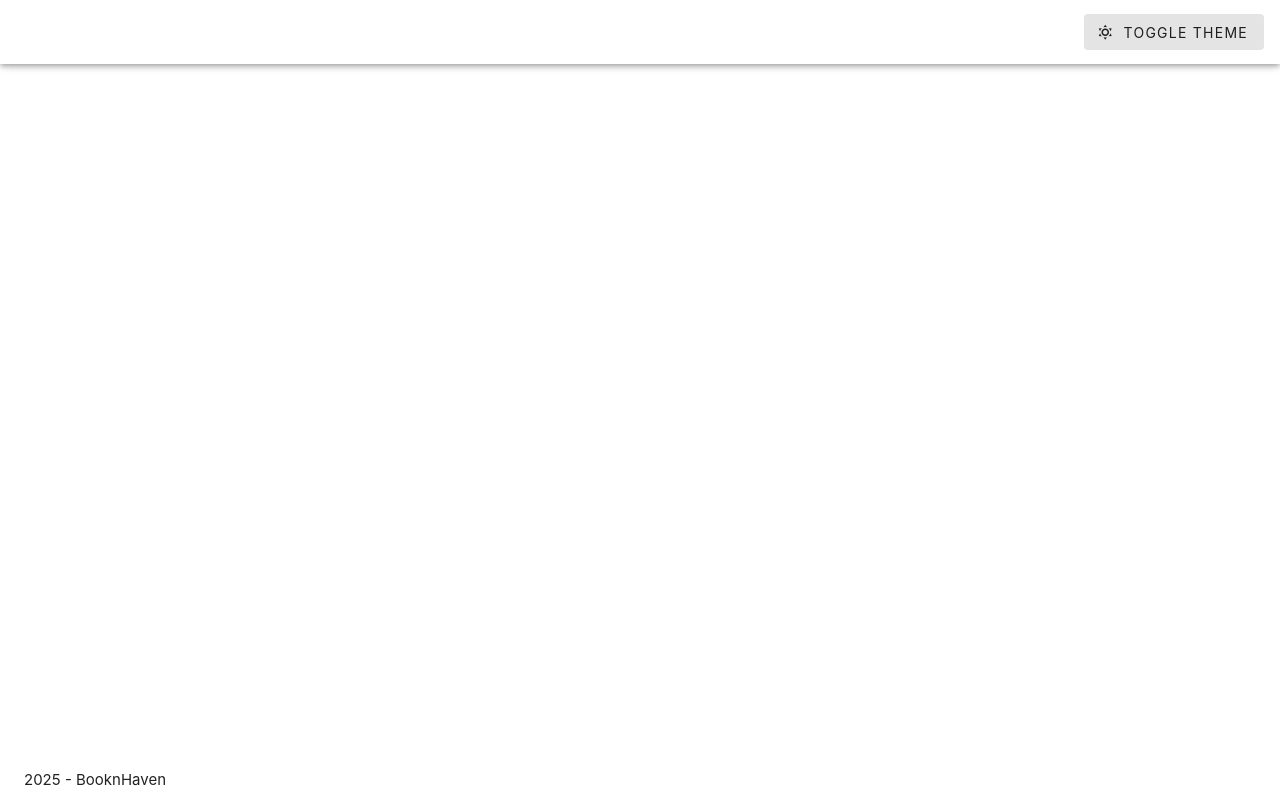
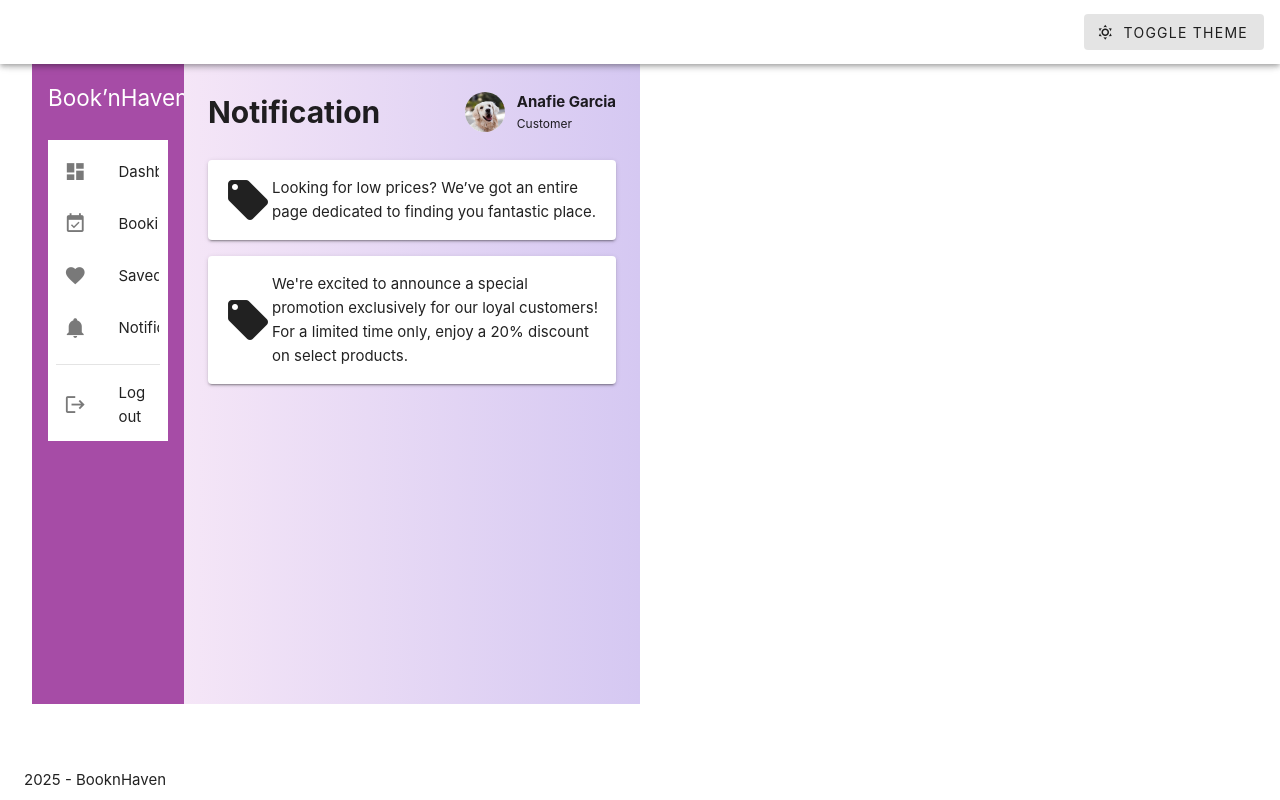
Before and after one commit to krpenaflor/Book-n-Haven, a Vue app: page /notification in a window 1280 px wide. Built offline with nearby package versions, Linux system fonts and the light colour scheme.

Commit message:
notif vue codes

```diff
--- a/src/views/BookingsView.vue
+++ b/src/views/BookingsView.vue
@@ -5,20 +5,39 @@ import { useRouter } from 'vue-router'
 const theme = ref('light')
 const router = useRouter()
 
-
 function onClick() {
   theme.value = theme.value === 'light' ? 'dark' : 'light'
 }
 
+function navigateTo(route) {
+  router.push({ name: route })
+}
 
-
+const bookings = [
+  {
+    id: 1,
+    name: "GARCIA'S BH",
+    status: 'Completed',
+    date: 'May 1',
+    price: '₱1,500',
+    image: 'https://via.placeholder.com/150'
+  },
+  {
+    id: 2,
+    name: 'BH NAME',
+    status: 'Cancelled',
+    date: 'May 17',
+    price: '₱2,000',
+    image: 'https://via.placeholder.com/150'
+  }
+]
 </script>
-
 
 <template>
   <v-app :theme="theme">
-    <!-- App Bar with Theme Toggle -->
+    <!-- App Bar -->
     <v-app-bar class="px-3">
+      <v-toolbar-title>Book’nHaven</v-toolbar-title>
       <v-spacer></v-spacer>
       <v-btn
         @click="onClick"
@@ -28,7 +47,54 @@ function onClick() {
       </v-btn>
     </v-app-bar>
 
+    <v-main class="d-flex">
+      <!-- Sidebar -->
+      <div class="pa-4" style="width: 250px; background-color: #a64ca6; color: white;">
+        <h2 class="mb-6">Book’nHaven</h2>
+        <v-list dense nav>
+          <v-list-item @click="navigateTo('customer')" prepend-icon="mdi-view-dashboard">Dashboard</v-list-item>
+          <v-list-item @click="navigateTo('bookings')" prepend-icon="mdi-calendar-check">Bookings</v-list-item>
+          <v-list-item @click="navigateTo('saved')" prepend-icon="mdi-heart">Saved</v-list-item>
+          <v-list-item @click="navigateTo('notification')" prepend-icon="mdi-bell">Notification</v-list-item>
+          <v-divider class="my-3"></v-divider>
+          <v-list-item @click="navigateTo('login')" prepend-icon="mdi-logout">Log out</v-list-item>
+        </v-list>
+      </div>
 
+      <!-- Main Content -->
+      <v-container fluid>
+        <h1 class="mt-6 mb-4">BOOKINGS</h1>
+        <v-row>
+          <v-col cols="12" sm="6" md="4" v-for="bh in 3" :key="bh">
+            <v-card>
+              <v-img src="https://via.placeholder.com/300x200" height="200px" />
+            </v-card>
+          </v-col>
+        </v-row>
+
+        <!-- Bookings Section -->
+        <h3 class="mt-6 mb-3">Butuan City</h3>
+        <v-row>
+          <v-col cols="12" md="6" v-for="booking in bookings" :key="booking.id">
+            <v-card class="mb-4">
+              <v-img :src="booking.image" height="200px" class="rounded-t mx-auto" contain></v-img>
+              <v-card-text>
+                <div class="d-flex justify-space-between">
+                  <div>
+                    <h3>{{ booking.name }}</h3>
+                    <p>Status: {{ booking.status }}</p>
+                    <p>Date: {{ booking.date }}</p>
+                  </div>
+                  <div class="text-right">
+                    <h3>{{ booking.price }}</h3>
+                  </div>
+                </div>
+              </v-card-text>
+            </v-card>
+          </v-col>
+        </v-row>
+      </v-container>
+    </v-main>
 
     <!-- Footer -->
     <v-footer app class="justify-start px-6">
@@ -36,3 +102,13 @@ function onClick() {
     </v-footer>
   </v-app>
 </template>
+
+<style scoped>
+h1, h2, h3 {
+  font-weight: bold;
+  margin: 0;
+}
+p {
+  margin: 4px 0;
+}
+</style>
--- a/src/views/CustomerDashboard.vue
+++ b/src/views/CustomerDashboard.vue
@@ -17,40 +17,40 @@ function navigateTo(route) {
 
 <template>
   <v-app :theme="theme">
-    <!-- App Bar with Theme Toggle -->
+    <!-- App Bar -->
     <v-app-bar class="px-3">
       <v-spacer></v-spacer>
       <v-btn
         @click="onClick"
         :prepend-icon="theme === 'light' ? 'mdi-weather-sunny' : 'mdi-weather-night'"
         text="Toggle Theme"
-        variant="tonal">
-      </v-btn>
+        variant="tonal"
+      />
     </v-app-bar>
 
-    <v-main class="d-flex">
+    <v-main>
+      <v-row no-gutters style="min-height: 80vh;">
         <!-- Sidebar -->
-      <div class="pa-4" style="width: 250px; background-color: #a64ca6; color: white;">
+        <v-col cols="3" style="background-color: #a64ca6; color: white;">
+          <div class="pa-4">
             <h2 class="mb-6">Book’nHaven</h2>
             <v-list dense nav>
-          <!-- Clickable items -->
               <v-list-item @click="navigateTo('dashboard')" prepend-icon="mdi-view-dashboard">Dashboard</v-list-item>
               <v-list-item @click="navigateTo('bookings')" prepend-icon="mdi-calendar-check">Bookings</v-list-item>
               <v-list-item @click="navigateTo('saved')" prepend-icon="mdi-heart">Saved</v-list-item>
-          <v-list-item @click="navigateTo('notifications')" prepend-icon="mdi-bell">Notification</v-list-item>
+              <v-list-item @click="navigateTo('notification')" prepend-icon="mdi-bell">Notification</v-list-item>
               <v-divider class="my-3"></v-divider>
-          <v-list-item @click="navigateTo('login')" prepend-icon="mdi-logout">Log out</v-list-item>
-
+              <v-list-item @click="navigateTo('logout')" prepend-icon="mdi-logout">Log out</v-list-item>
             </v-list>
           </div>
+        </v-col>
 
         <!-- Dashboard Content -->
-      <div class="d-flex mt-6 ga-6" style="background: linear-gradient(to right, #f5e6f7, #d5c8f2);">
-        <h1>DASHBOARD</h1>
-        <!-- Sample Listings (use v-card for each) -->
-        <div class="d-flex mt-6 ga-6">
-
-          <v-card width="300" v-for="bh in 3" :key="bh" class="pa-4">
+        <v-col cols="9" class="pa-6" style="background: linear-gradient(to right, #f5e6f7, #d5c8f2);">
+          <h1 class="mb-6">DASHBOARD</h1>
+          <v-row class="d-flex" justify="start" align="start">
+            <v-col cols="12" sm="6" md="4" v-for="bh in 3" :key="bh">
+              <v-card class="pa-2">
                 <v-img src="https://via.placeholder.com/300x200" height="200px" />
                 <v-card-text>
                   Spacious and air-conditioned rooms with amenities. <br />
@@ -61,10 +61,10 @@ function navigateTo(route) {
                   <v-btn icon><v-icon>mdi-heart-outline</v-icon></v-btn>
                 </v-card-actions>
               </v-card>
-        </div>
-
-
-      </div>
+            </v-col>
+          </v-row>
+        </v-col>
+      </v-row>
     </v-main>
 
     <!-- Footer -->
@@ -74,6 +74,7 @@ function navigateTo(route) {
   </v-app>
 </template>
 
+
 <style scoped>
 h1 {
   font-weight: bold;
--- a/src/views/NotificationView.vue
+++ b/src/views/NotificationView.vue
@@ -5,30 +5,88 @@ import { useRouter } from 'vue-router'
 const theme = ref('light')
 const router = useRouter()
 
-
 function onClick() {
   theme.value = theme.value === 'light' ? 'dark' : 'light'
 }
 
-
-
+function navigateTo(route) {
+  router.push({ name: route })
+}
 </script>
-
 
 <template>
   <v-app :theme="theme">
-    <!-- App Bar with Theme Toggle -->
+    <!-- App Bar -->
     <v-app-bar class="px-3">
       <v-spacer></v-spacer>
       <v-btn
         @click="onClick"
         :prepend-icon="theme === 'light' ? 'mdi-weather-sunny' : 'mdi-weather-night'"
         text="Toggle Theme"
-        variant="tonal">
-      </v-btn>
+        variant="tonal"
+      />
     </v-app-bar>
 
+    <v-main>
+      <v-row no-gutters style="min-height: 80vh;">
+        <!-- Sidebar -->
+        <v-col cols="3" style="background-color: #a64ca6; color: white;">
+          <div class="pa-4">
+            <h2 class="mb-6">Book’nHaven</h2>
+            <v-list dense nav>
+              <v-list-item @click="navigateTo('customer')" prepend-icon="mdi-view-dashboard">Dashboard</v-list-item>
+              <v-list-item @click="navigateTo('bookings')" prepend-icon="mdi-calendar-check">Bookings</v-list-item>
+              <v-list-item @click="navigateTo('saved')" prepend-icon="mdi-heart">Saved</v-list-item>
+              <v-list-item @click="navigateTo('notifications')" prepend-icon="mdi-bell">Notification</v-list-item>
+              <v-divider class="my-3"></v-divider>
+              <v-list-item @click="navigateTo('logout')" prepend-icon="mdi-logout">Log out</v-list-item>
+            </v-list>
+          </div>
+        </v-col>
 
+        <!-- Main Content (Replaced with Notification Layout) -->
+        <v-col cols="9" class="pa-6" style="background: linear-gradient(to right, #f5e6f7, #d5c8f2);">
+          <div class="d-flex justify-space-between align-center mb-6">
+            <h1 class="font-weight-bold">Notification</h1>
+            <div class="d-flex align-center">
+              <v-avatar size="40">
+                <img src="/src/assets/doggy.jpg" alt="Anafie Garcia" style="width: 100%; height: 100%; object-fit: cover;" />
+              </v-avatar>
+              <div class="ml-3">
+                <div style="font-weight: bold;">Anafie Garcia</div>
+                <div style="font-size: 12px;">Customer</div>
+              </div>
+            </div>
+          </div>
+
+          <v-card class="mb-4" elevation="2" outlined>
+            <v-row no-gutters class="pa-4 align-center">
+              <v-col cols="auto">
+                <v-icon size="48">mdi-tag</v-icon>
+              </v-col>
+              <v-col>
+                <div>
+                  Looking for low prices? We’ve got an entire page dedicated to finding you fantastic place.
+                </div>
+              </v-col>
+            </v-row>
+          </v-card>
+
+          <v-card elevation="2" outlined>
+            <v-row no-gutters class="pa-4 align-center">
+              <v-col cols="auto">
+                <v-icon size="48">mdi-tag</v-icon>
+              </v-col>
+              <v-col>
+                <div>
+                  We're excited to announce a special promotion exclusively for our loyal customers! For a limited time only, enjoy a 20% discount on select products.
+                </div>
+              </v-col>
+            </v-row>
+          </v-card>
+        </v-col>
+      </v-row>
+    </v-main>
 
     <!-- Footer -->
     <v-footer app class="justify-start px-6">
@@ -36,3 +94,9 @@ function onClick() {
     </v-footer>
   </v-app>
 </template>
+
+<style scoped>
+h1 {
+  font-weight: bold;
+}
+</style>
```
Also changed, not shown: src/assets/doggy.jpg (added). Lines whose indentation alone changed are shown as unchanged.
